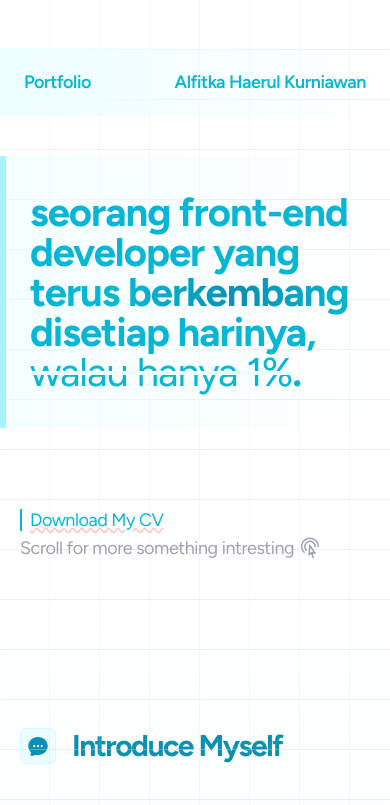
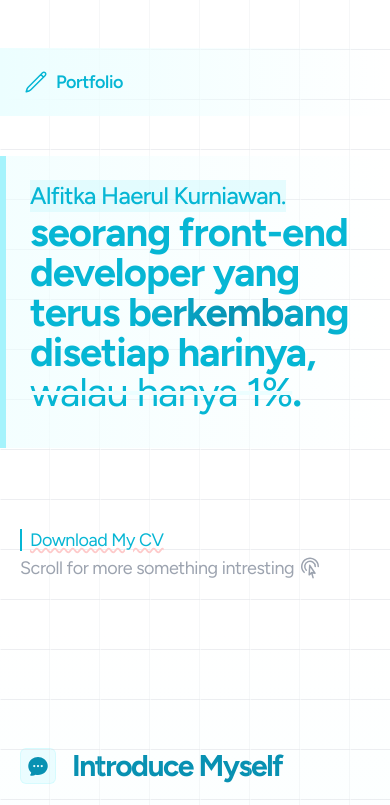
Before and after one commit to alfytka/react-me, a React (Vite) app: page / in a window 390 px wide. Shown: the top 805 px of the page. Built offline with nearby package versions, Linux system fonts and the light colour scheme.

Commit message:
little change

```diff
--- a/index.html
+++ b/index.html
@@ -2,10 +2,10 @@
 <html lang="en">
   <head>
     <meta charset="UTF-8" />
-    <link rel="icon" type="image/svg+xml" href="/vite.svg" />
+    <!-- <link rel="icon" type="image/svg+xml" href="/vite.svg" /> -->
     <meta name="viewport" content="width=device-width, initial-scale=1.0" />
     <link href="https://fonts.googleapis.com/css2?family=Figtree:wght@300;400;500;600;700;800&display=swap" rel="stylesheet">
-    <title>Alfitka</title>
+    <title>Alfitka - Frontend Developer</title>
   </head>
   <body>
     <div id="root"></div>
--- a/src/components/Fragments/Blockquote/Blockquote.jsx
+++ b/src/components/Fragments/Blockquote/Blockquote.jsx
@@ -1,7 +1,10 @@
 const Blockquote = () => {
   return (
-    <div className="relative z-10 px-6 sm:px-8 md:px-10 lg:px-12 py-9 mt-10 max-w-5xl flex justify-between mx-auto bg-gradient-to-r from-cyan-50/60 sm:from-cyan-50 to-transparent border-l-[6px] border-cyan-200">
-      <h1 className="text-[2.50rem] max-sm:leading-10 sm:text-6xl font-figtree font-bold max-w-4xl tracking-tight text-cyan-500 lg:pr-1">seorang front-end developer yang terus <span className="text-transparent bg-clip-text bg-gradient-to-r from-cyan-500 via-cyan-600 to-cyan-500">berkembang</span> disetiap harinya, <span className="font-normal line-through decoration-cyan-50">walau hanya 1%</span>.</h1>
+    <div className="relative z-10 px-6 sm:px-8 md:px-10 lg:px-12 pt-6 pb-9 sm:py-9 mt-10 max-w-5xl flex justify-between mx-auto bg-gradient-to-r from-cyan-50/60 sm:from-cyan-50 to-transparent border-l-[6px] border-cyan-200">
+      <h1 className="text-[2.50rem] max-sm:leading-10 sm:text-6xl font-figtree font-bold max-w-4xl tracking-tight text-cyan-500 lg:pr-1">
+        <span className="sm:hidden block text-2xl font-medium tracking-tight bg-cyan-100/50 w-max">Alfitka Haerul Kurniawan.</span>
+        seorang front-end developer yang terus <span className="text-transparent bg-clip-text bg-gradient-to-r from-cyan-500 via-cyan-600 to-cyan-500">berkembang</span> disetiap harinya, <span className="font-normal line-through decoration-cyan-50">walau hanya 1%</span>.
+      </h1>
     </div>
   );
 };
--- a/src/components/Fragments/Navbar/Navbar.jsx
+++ b/src/components/Fragments/Navbar/Navbar.jsx
@@ -1,9 +1,15 @@
-const Navbar = (props) => {
-  const { hNavClass = 'text-lg sm:text-xl font-semibold font-figtree tracking-tight text-cyan-500' } = props;
+const Navbar = () => {
   return (
-    <div className="relative z-10 mt-12 sm:mt-[5.5rem] px-6 sm:px-8 py-5 max-w-5xl flex justify-between mx-auto bg-gradient-to-r from-cyan-50 to-transparent">
-      <h5 className={hNavClass}>Portfolio</h5>
-      <h5 className={hNavClass}>Alfitka Haerul Kurniawan</h5>
+    <div className="relative z-10 mt-12 sm:mt-[5.5rem] px-6 sm:px-8 py-5 max-w-5xl flex justify-between mx-auto bg-gradient-to-r from-cyan-50">
+      <h5 className="flex items-center gap-2 text-lg sm:text-xl font-semibold font-figtree tracking-tight text-cyan-500">
+        <svg xmlns="http://www.w3.org/2000/svg" fill="none" viewBox="0 0 24 24" strokeWidth={1.5} stroke="currentColor" className="w-6 h-6">
+          <path strokeLinecap="round" strokeLinejoin="round" d="M16.862 4.487l1.687-1.688a1.875 1.875 0 112.652 2.652L6.832 19.82a4.5 4.5 0 01-1.897 1.13l-2.685.8.8-2.685a4.5 4.5 0 011.13-1.897L16.863 4.487zm0 0L19.5 7.125" />
+        </svg>
+        Portfolio
+      </h5>
+      <h5 className="max-sm:hidden text-lg sm:text-xl font-semibold font-figtree tracking-tight text-cyan-500">
+        Alfitka Haerul Kurniawan
+      </h5>
       <div className="max-sm:hidden absolute right-3 top-14 flex flex-col gap-y-2 items-center">
         <svg className="rotate-[210deg]" width="40" height="37" viewBox="0 0 40 37" fill="none" xmlns="http://www.w3.org/2000/svg">
           <defs>
--- a/src/components/Layouts/Contact.jsx
+++ b/src/components/Layouts/Contact.jsx
@@ -15,7 +15,7 @@ const Contact = () => {
           </svg>
         </div>
         <div className="relative flex flex-col space-y-10 pt-10 pb-20">
-          <h1 className="text-5xl font-bold font-figtree tracking-tight text-blue-700">
+          <h1 className="text-4xl sm:text-5xl font-bold font-figtree tracking-tight text-blue-700">
             Hello, world &#x1F30D;
           </h1>
           <h1 className="max-w-4xl p-5 lg:ml-12 text-3xl sm:text-4xl md:text-5xl font-medium font-figtree tracking-tight leading-8 sm:leading-[3.25rem] text-gray-800 bg-gray-200">
@@ -24,7 +24,7 @@ const Contact = () => {
           <h1 className="max-w-4xl p-5 md:ml-20 lg:ml-36 text-3xl sm:text-4xl md:text-5xl font-medium font-figtree tracking-tight leading-8 sm:leading-[3.25rem] text-gray-100 bg-emerald-500">
             Dari ketertarikan dan tekad belajar yang kuat <span className="text-3xl sm:text-4xl">&#9994;</span> menjadikan saya terus berkembang <span className="text-3xl sm:text-4xl">&#x1F556;</span> disetiap harinya.
           </h1>
-          <div className="flex max-sm:flex-col gap-6 sm:gap-10 pt-7 sm:pt-6 sm:pl-12 md:pl-20 lg:pl-[10.45rem]">
+          <div className="flex max-sm:flex-col gap-8 sm:gap-10 pt-7 sm:pt-6 sm:pl-12 md:pl-20 lg:pl-[10.45rem]">
             <img src={me} className="w-28 sm:w-32 rounded-full" alt="alfitka" />
             <div className="font-figtree tracking-tight text-gray-800">
               <h2 className="text-2xl font-semibold">Kenali akun saya</h2>
```
